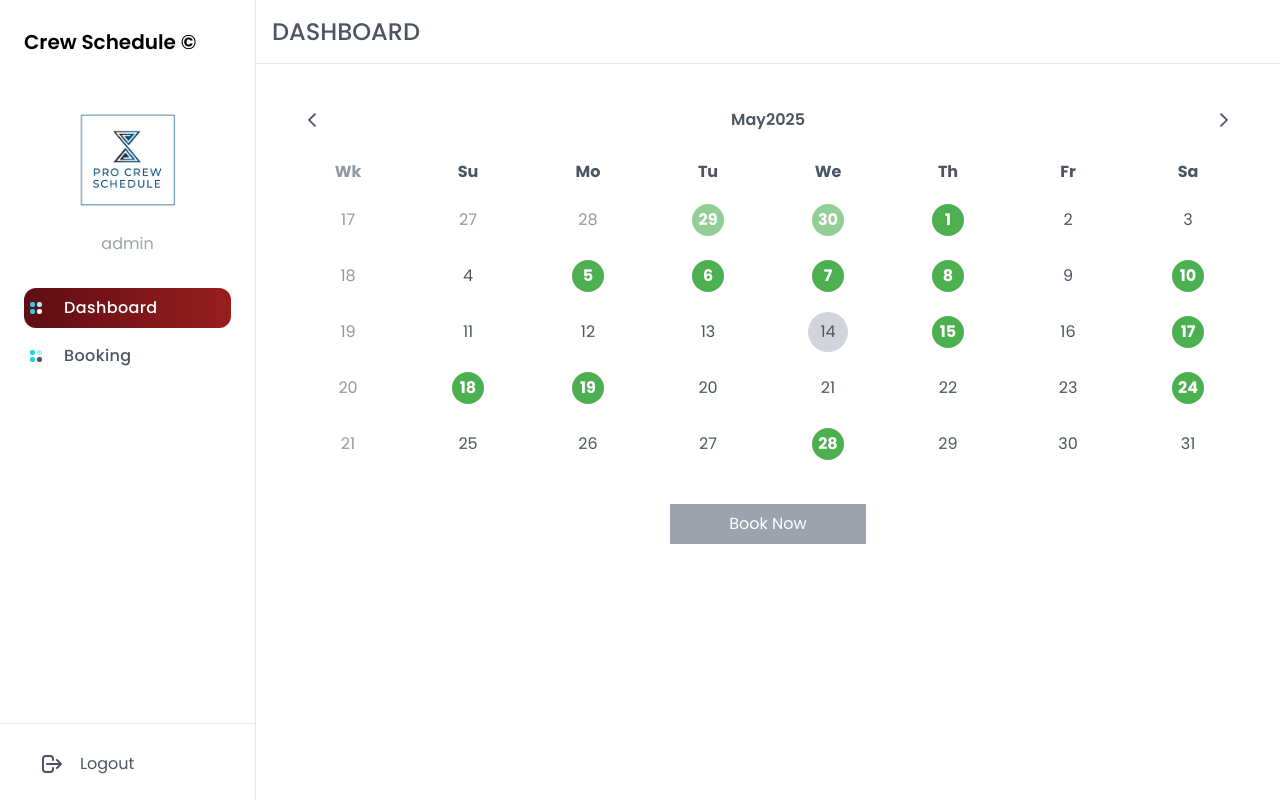
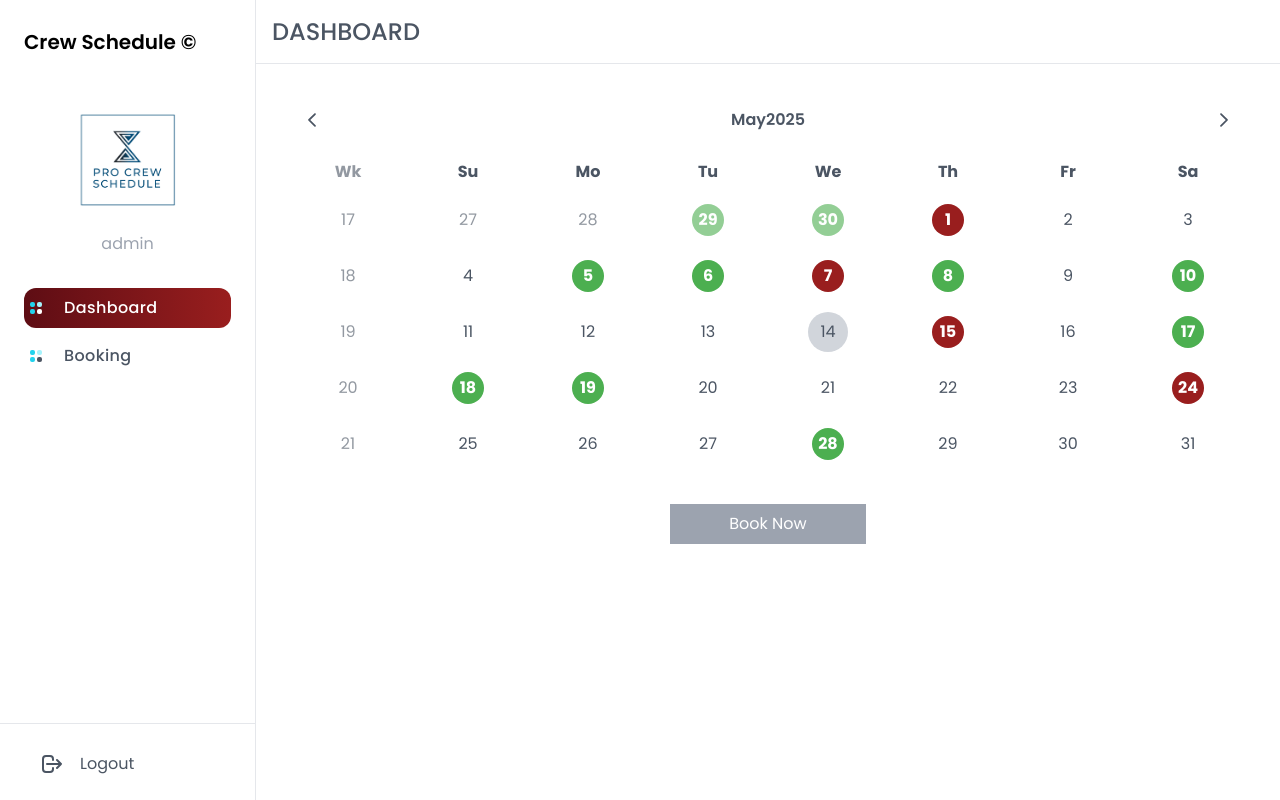
Before and after one commit to AdarshCHMMMUT/banquetfront, a React (Vite) app: page /laganCalendar in a window 1280 px wide. Built offline with nearby package versions, Linux system fonts and the light colour scheme; sample sign-in values are in the browser's storage.

Commit message:
Lagan Calender Date Fix

```diff
--- a/src/index.css
+++ b/src/index.css
@@ -152,3 +152,10 @@
 .label {
   font-weight: 500;
 }
+
+.peak-lagan-day {
+  background-color: #991e1e !important;
+  color: white !important;
+  border-radius: 50% !important;
+  font-weight: bold;
+}
--- a/src/pages/Banquet/LaganCalender.jsx
+++ b/src/pages/Banquet/LaganCalender.jsx
@@ -9,7 +9,8 @@ function LaganCalendar() {
   const isRangeSelected = dates && dates.length === 2 && dates[0] && dates[1];
 
   const handleBooking = () => {
-    // Handle booking logic here
+    console.log("Booking:", dates);
+    // Add your booking logic here
   };
 
   // Get auspicious dates for a specific year
@@ -31,16 +32,46 @@ function LaganCalendar() {
     ];
   };
 
-  // Check if a calendar day is auspicious
-  const isAuspiciousDate = ({ day, month, year }) => {
-    const dateString = `${year}-${String(month + 1).padStart(2, '0')}-${String(day).padStart(2, '0')}`;
-    const auspiciousDates = getAuspiciousDates(year);
-    return auspiciousDates.includes(dateString);
+  // Heavy lagan dates (highlighted differently)
+  const getHeavyLaganDates = (year) => {
+    const fixedHeavyDates = [
+      [5, 1], [5, 7], [5, 15], [5, 24],
+      [10, 22], [10, 23], [10, 30]
+    ];
+    return fixedHeavyDates.map(([m, d]) =>
+      `${year}-${String(m).padStart(2, '0')}-${String(d).padStart(2, '0')}`
+    );
   };
 
-  // Highlight auspicious dates in the calendar
+  // Helper to format date object
+  const formatDate = ({ year, month, day }) =>
+    `${year}-${String(month + 1).padStart(2, '0')}-${String(day).padStart(2, '0')}`;
+
+  // Calendar date rendering
   const dateTemplate = (date) => {
-    if (isAuspiciousDate(date)) {
+    const year = date.year;
+    const currentDate = formatDate(date);
+    const auspiciousDates = getAuspiciousDates(year);
+    const heavyDates = getHeavyLaganDates(year);
+
+    if (heavyDates.includes(currentDate)) {
+      return (
+        <div style={{
+          backgroundColor: '#991e1e',
+          color: 'white',
+          fontWeight: 'bold',
+          borderRadius: '50%',
+          width: '2em',
+          height: '2em',
+          lineHeight: '2em',
+          textAlign: 'center'
+        }}>
+          {date.day}
+        </div>
+      );
+    }
+
+    if (auspiciousDates.includes(currentDate)) {
       return (
         <div style={{
           backgroundColor: '#4CAF50',
@@ -56,6 +87,7 @@ function LaganCalendar() {
         </div>
       );
     }
+
     return <div>{date.day}</div>;
   };
 
```
